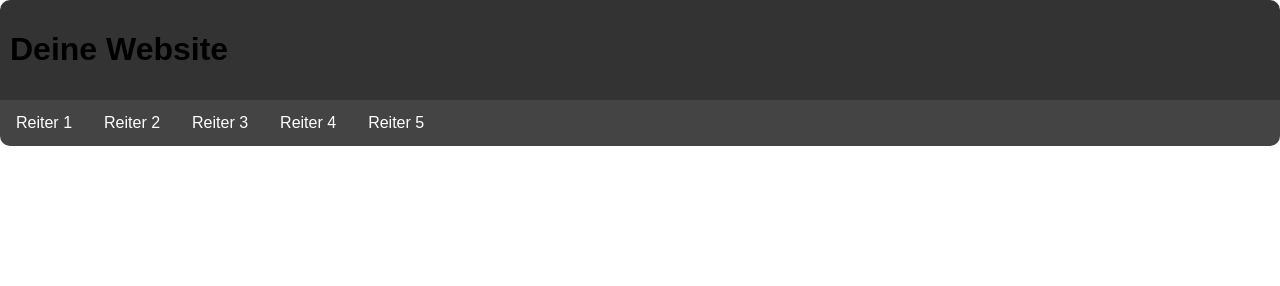
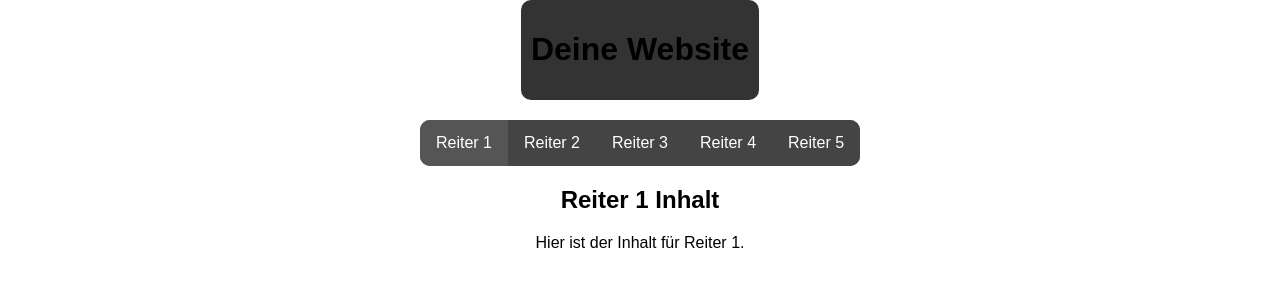
Before and after one commit to LukeWeg/LukeWeg.github.io, a plain HTML site: page index.html in a window 1280 px wide. Both pictures are taken after a click on the link "Reiter 1". Drawn offline with Linux system fonts and the light colour scheme.

Commit message:
Update index.html

```diff
--- a/index.html
+++ b/index.html
@@ -8,17 +8,21 @@
       font-family: Arial, sans-serif;
       margin: 0;
       padding: 0;
+      display: flex;
+      flex-direction: column;
+      align-items: center;
     }
 
     header {
       background-color: #333;
       padding: 10px;
-      border-radius: 10px 10px 0 0;
+      border-radius: 10px;
+      margin-bottom: 20px;
     }
 
     nav {
       background-color: #444;
-      border-radius: 0 0 10px 10px;
+      border-radius: 10px;
       overflow: hidden;
     }
 
@@ -34,6 +38,10 @@
     nav a:hover {
       background-color: #555;
     }
+
+    .content {
+      text-align: center;
+    }
   </style>
 </head>
 <body>
@@ -43,14 +51,35 @@
 </header>
 
 <nav>
-  <a href="#reiter1">Reiter 1</a>
-  <a href="#reiter2">Reiter 2</a>
-  <a href="#reiter3">Reiter 3</a>
-  <a href="#reiter4">Reiter 4</a>
-  <a href="#reiter5">Reiter 5</a>
+  <a href="#reiter1" onclick="showTabs('reiter1')">Reiter 1</a>
+  <a href="#reiter2" onclick="showTabs('reiter2')">Reiter 2</a>
+  <a href="#reiter3" onclick="showTabs('reiter3')">Reiter 3</a>
+  <a href="#reiter4" onclick="showTabs('reiter4')">Reiter 4</a>
+  <a href="#reiter5" onclick="showTabs('reiter5')">Reiter 5</a>
 </nav>
 
-<!-- Hier fügst du den Inhalt für jeden Reiter ein -->
+<div class="content" id="reiter1Content">
+  <!-- Inhalt für Reiter 1 -->
+  <h2>Reiter 1 Inhalt</h2>
+  <p>Hier ist der Inhalt für Reiter 1.</p>
+</div>
+
+<script>
+  function showTabs(tabId) {
+    // Verstecke alle Reiter-Inhalte
+    document.querySelectorAll('.content').forEach(content => {
+      content.style.display = 'none';
+    });
+
+    // Zeige den ausgewählten Reiter-Inhalt an
+    document.getElementById(tabId + 'Content').style.display = 'block';
+
+    // Ändere die Farbe des ausgewählten Reiters
+    document.querySelectorAll('nav a').forEach(link => {
+      link.style.backgroundColor = (link.getAttribute('href') === '#' + tabId) ? '#555' : '#444';
+    });
+  }
+</script>
 
 </body>
 </html>
```
